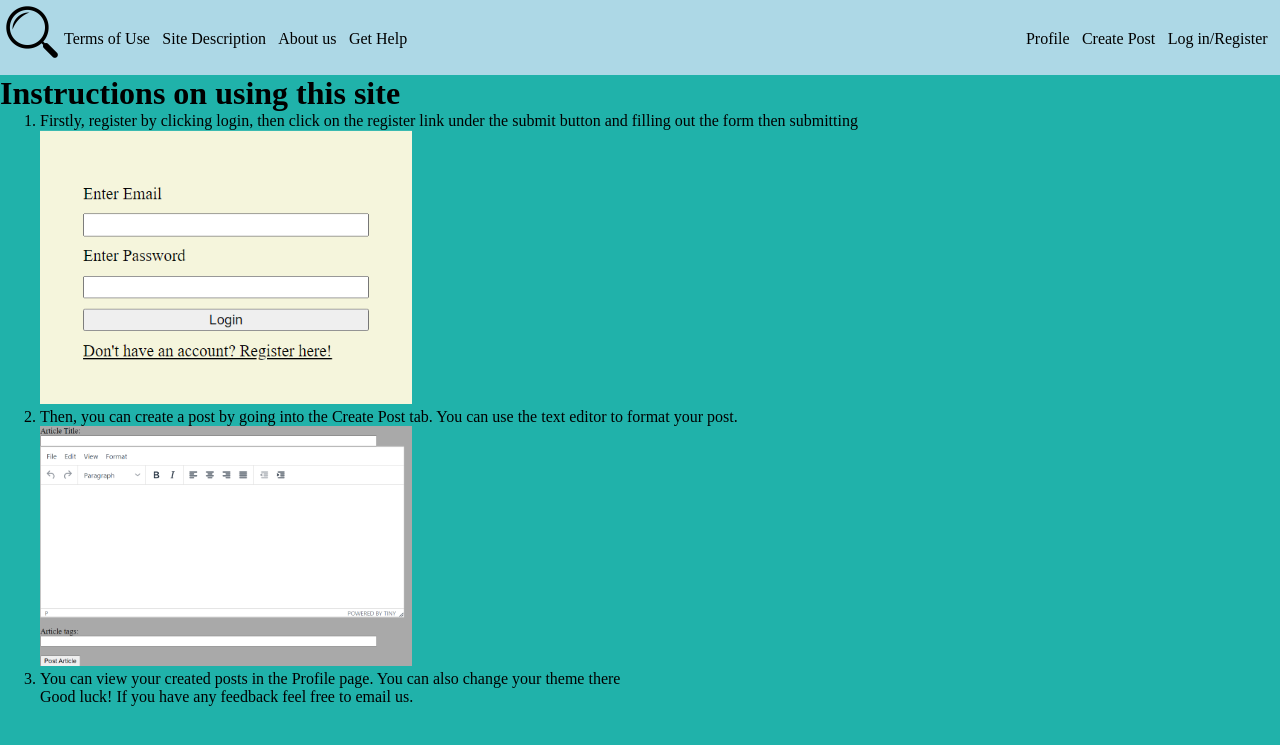
After one commit to ameenalkaisi/COMP3340-Group-20-Project, a PHP site: page /help.php in a window 1280 px wide. The commit adds this page. Shown: the top 745 px of the page. Run offline with PHP 8.4, Linux system fonts and the light colour scheme; some web fonts are replaced.

Commit message:
added quick instructions for the site and available at navbar

```diff
--- a/create.php
+++ b/create.php
@@ -61,6 +61,7 @@
 						Article tags:<input type="text" name="tags" size="100">
 						<br>
 						<input name ="send" type="submit" value="Post Article">
+						<br />
 					</form>
 				</div>
 			</div>
--- /dev/null
+++ b/help.php
@@ -0,0 +1,44 @@
+<!DOCTYPE html>
+
+<html>
+    <head>
+        <?php session_start(); ?>
+
+        <title>Blogsite</title>
+        <!-- meta tags -->
+        <meta charset="utf-8">
+        <meta name="keywords" content="blog,blogsite,create,help" />
+        <meta name="description" content="Blog hosting service and search" />
+
+        <link rel="stylesheet" href="css/styles.css" />
+
+        <!--Based on user preference, show the theme they used from last time-->
+        <link rel="stylesheet" href="css/<?php
+            if(isset($_SESSION["theme"])) {
+                echo $_SESSION["theme"];
+            } else {
+                echo "light";
+            }
+        ?>.css" />
+    </head>
+
+    <body>
+        <?php include_once("navbar.php"); ?>
+        <h1>Instructions on using this site</h1>
+        <ol>
+            <li>Firstly, register by clicking login, then click on the register link under the submit button and filling out the form then submitting
+                <br />
+                <img width="30%" src="imgs/register-sample.png" />
+                <br />
+            </li>
+            <li>Then, you can create a post by going into the Create Post tab. You can use the text editor to format your post.
+                <br />
+                <img width="30%" src="imgs/create-post-sample.png" />
+                <br />
+            </li>
+            <li>You can view your created posts in the Profile page. You can also change your theme there</li>
+
+            Good luck! If you have any feedback feel free to email us.
+        </ol>
+    </body>
+</html>
--- a/monitor.php
+++ b/monitor.php
@@ -24,6 +24,6 @@
             mysqli_close($db);
         }
     ?>">
-        <h1 style="text-align: center">Green background if website works <br />Red background if it does not</h1>
+        <h1 style="text-align: center">Green background if database connection works <br />Red background if it does not</h1>
     </body>
 </html>
--- a/navbar.php
+++ b/navbar.php
@@ -31,7 +31,11 @@
 
                     <li>
                         <a href="aboutUs.php">About us</a>
-                    </li> ' .
+                    </li>
+
+                    <li>
+                        <a href="help.php">Get Help</a>
+                    </li>' .
 
                     $admin .
 
```
Also changed, not shown: imgs/create-post-sample.png (added), imgs/register-sample.png (added).
